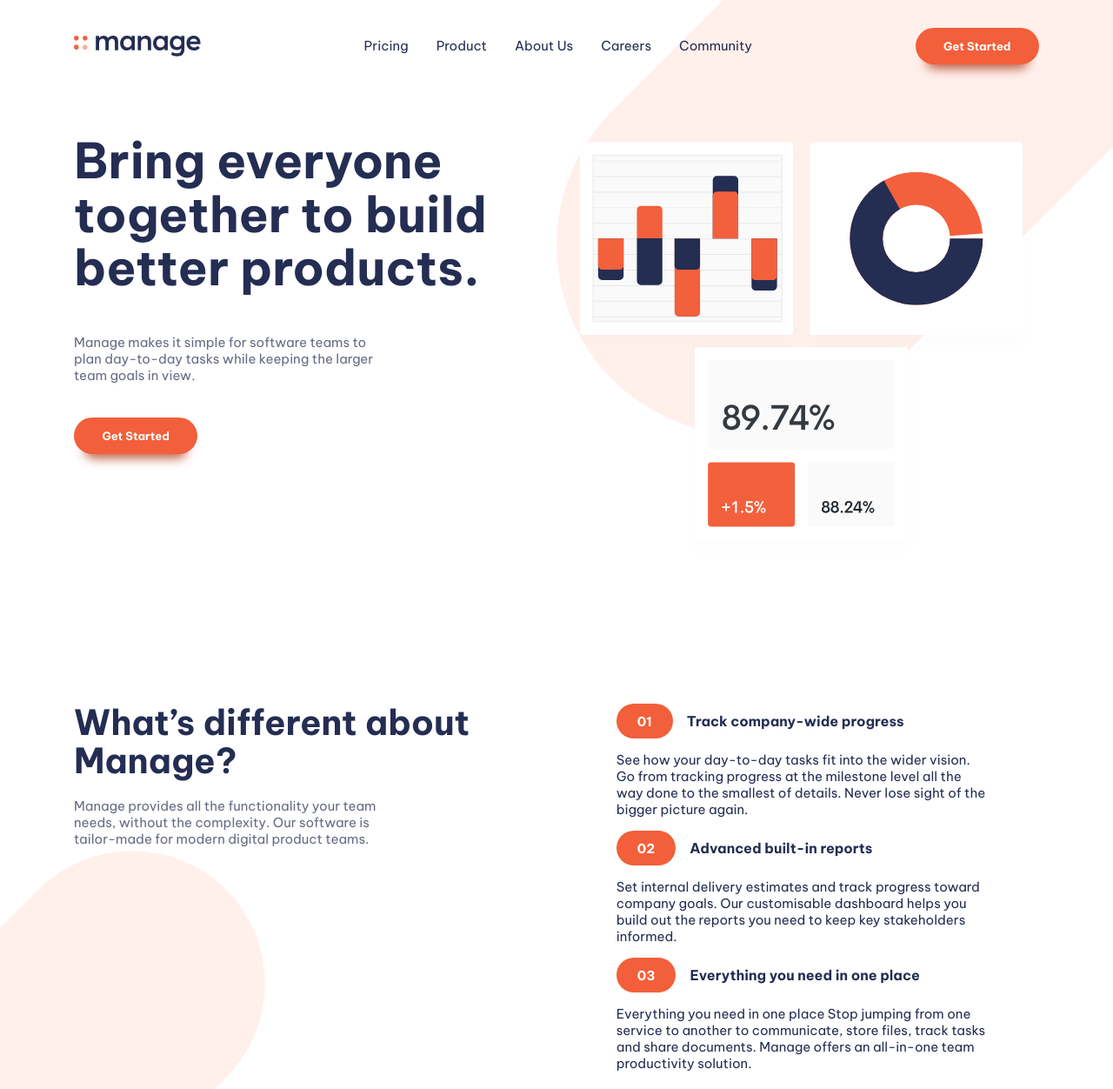
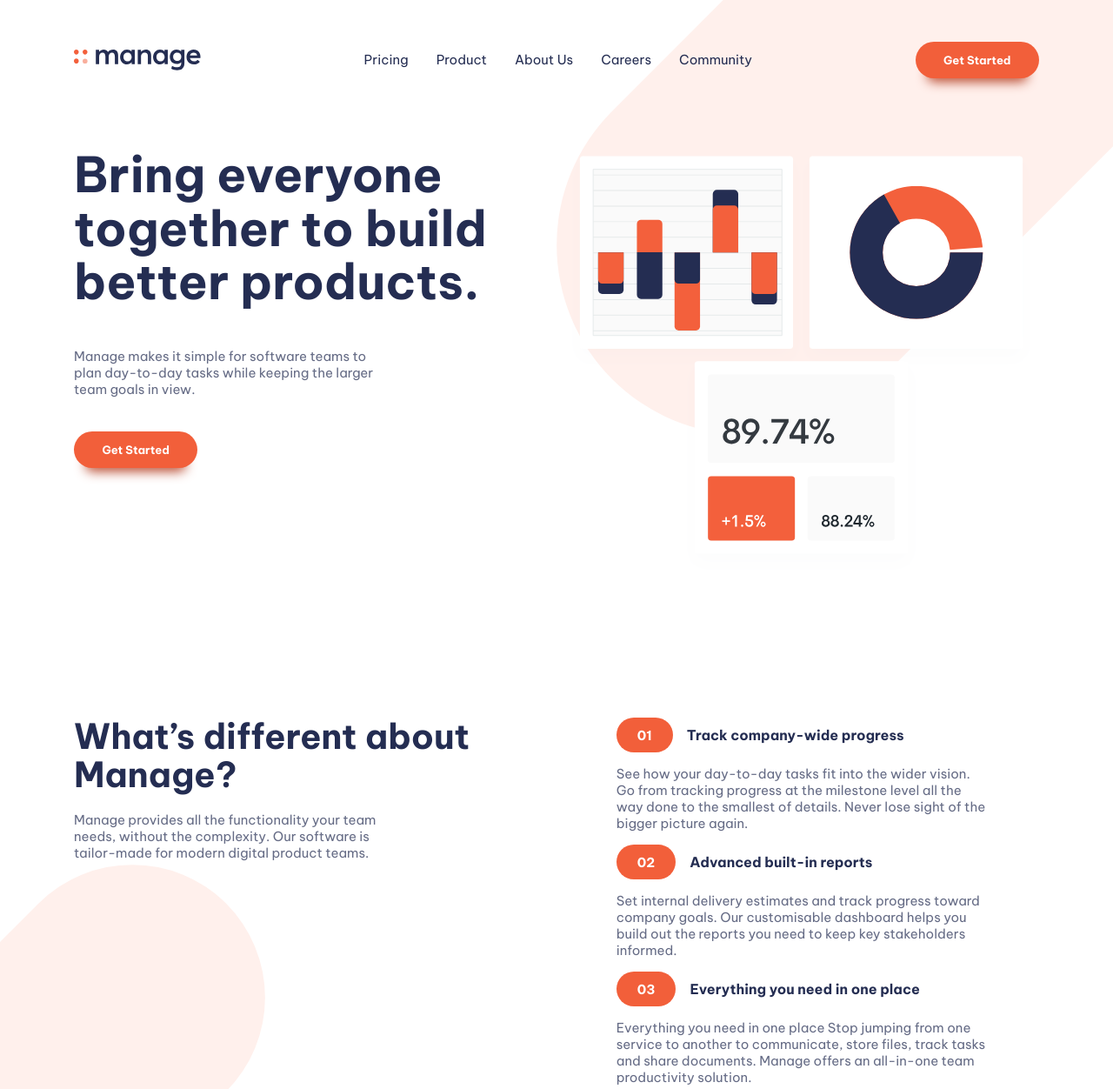
Before and after one commit to legion40216/Manage-Landing-Page-Website, a plain HTML site: page index.html in a window 1280 px wide. Shown: the top 1252 px of the page at 87% size. Drawn offline with Linux system fonts and the light colour scheme.

Commit message:
Update style.css

```diff
--- a/style.css
+++ b/style.css
@@ -231,7 +231,7 @@ body{
 
  /* primary nav bar*/
  .primary-header{
-  padding-top: var(--size-600);
+  padding-top: var(--size-700);
 }
 
 .nav-list{
@@ -409,10 +409,10 @@ order: -1;
   column-gap:var(--size-400) ;
   position: relative;
 }
-
 .numbered-list li p{
   display: grid;
   grid-column: 1/-1;
+  opacity: 0.7;
 }
 
 .numbered-list li::before,
```
